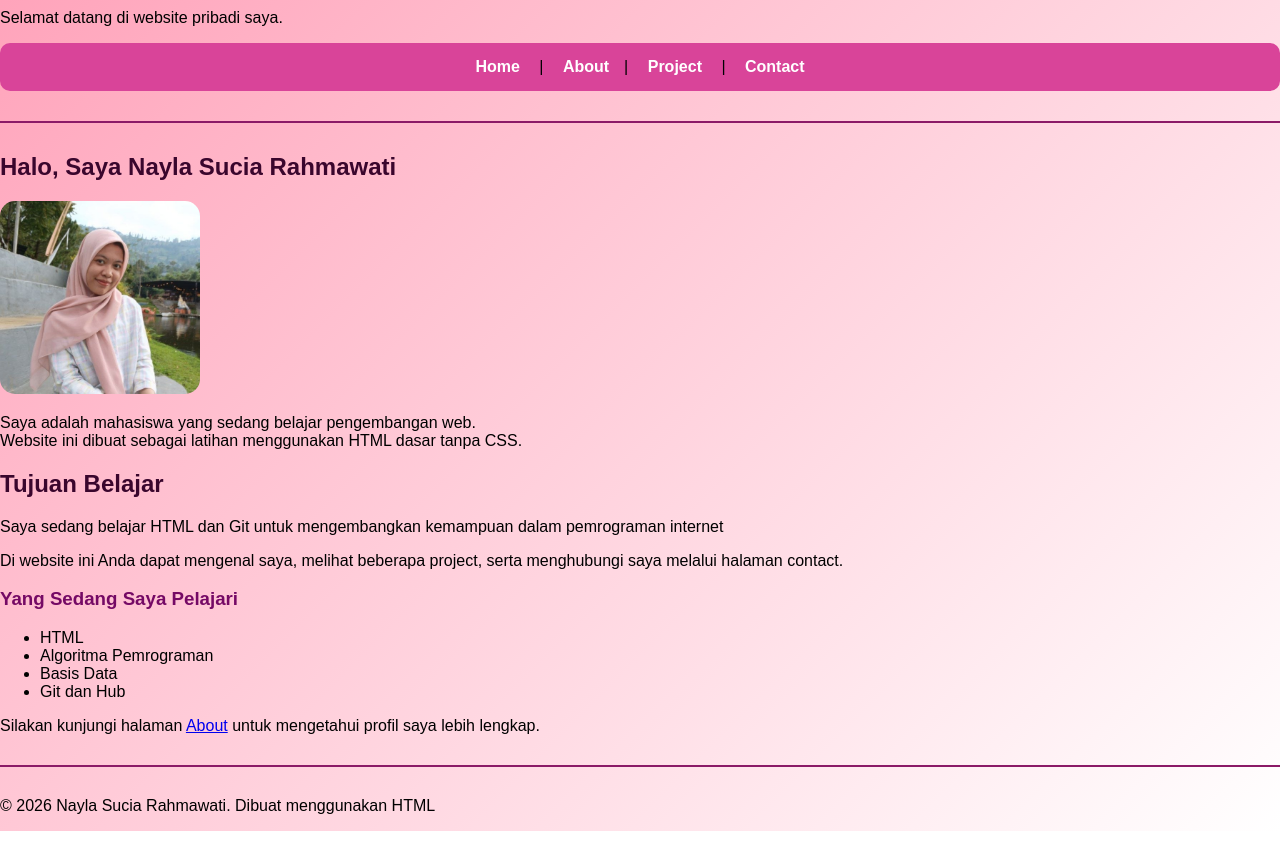
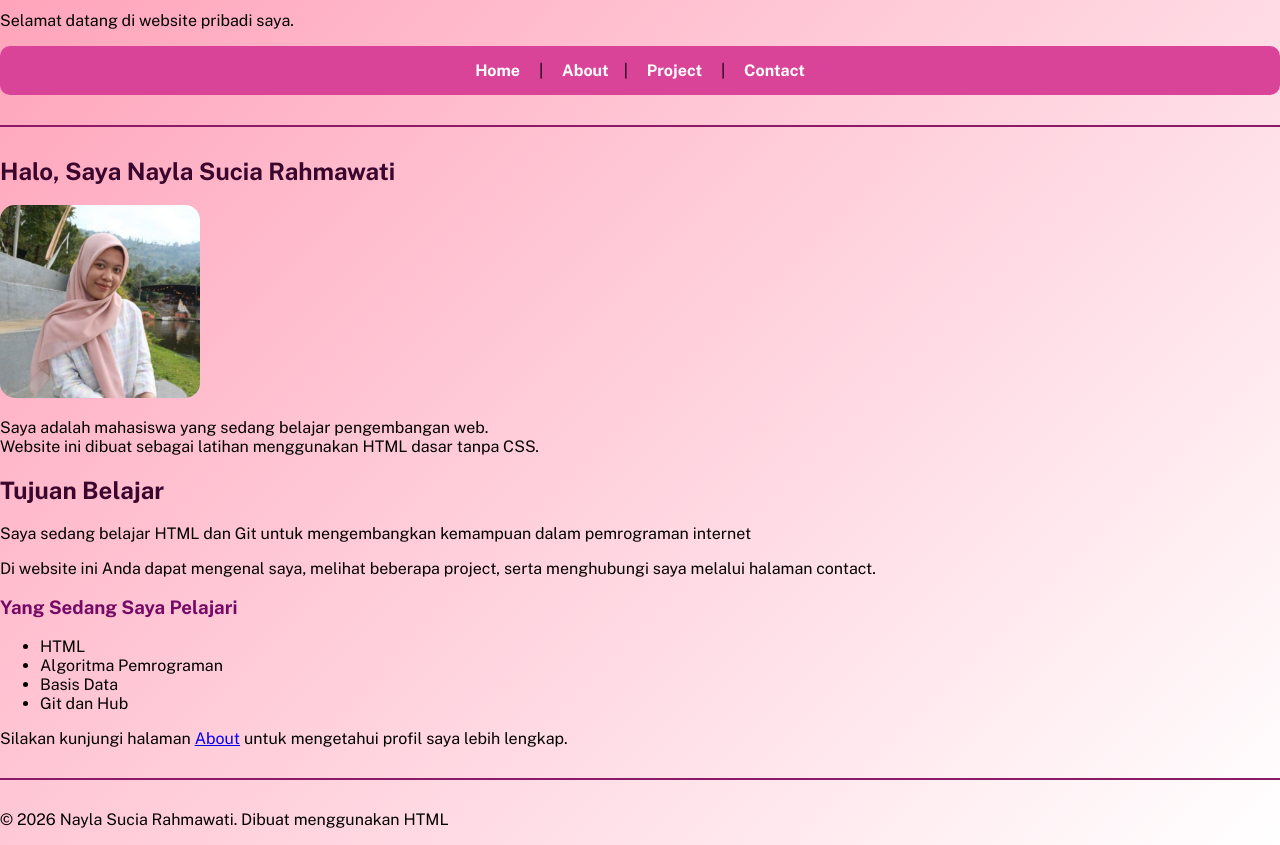
Before and after one commit to nayestr17/Promnet2, a plain HTML site: page index.html in a window 1280 px wide. Shown: the part 90-935 px from the top of the page. Drawn offline with nearby package versions, Linux system fonts and the light colour scheme.

Commit message:
Update index.html

```diff
--- a/index.html
+++ b/index.html
@@ -4,6 +4,11 @@
     <meta charset="UTF-8" />
     <meta name="viewport" content="width=device-width, initial-scale=1.0" />
     <title>Home-Personal Website</title>
+
+    <link rel="preconnect" href="https://fonts.googleapis.com">
+<link rel="preconnect" href="https://fonts.gstatic.com" crossorigin>
+<link href="https://fonts.googleapis.com/css2?family=Public+Sans:ital,wght@0,100..900;1,100..900&display=swap" rel="stylesheet">
+
     <link rel="stylesheet" href="style.css"
   </head>
   <body>
```
